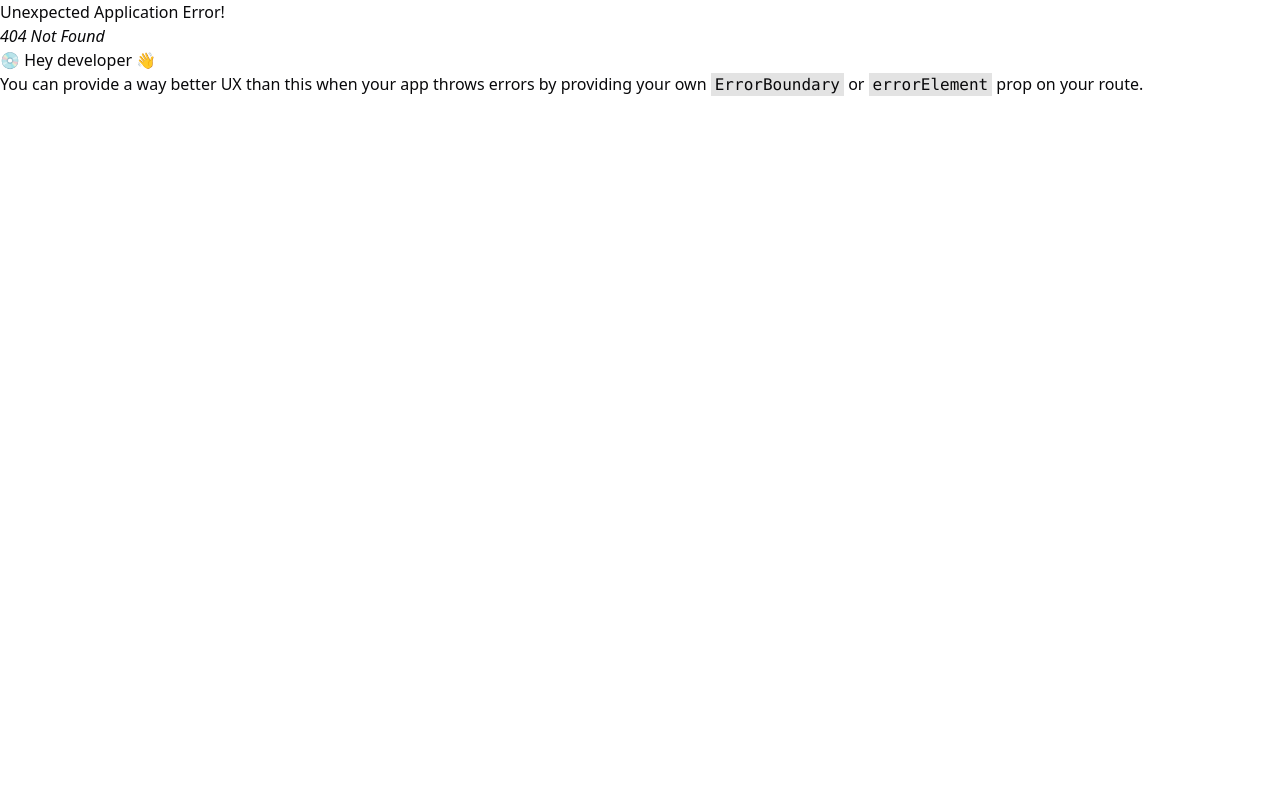
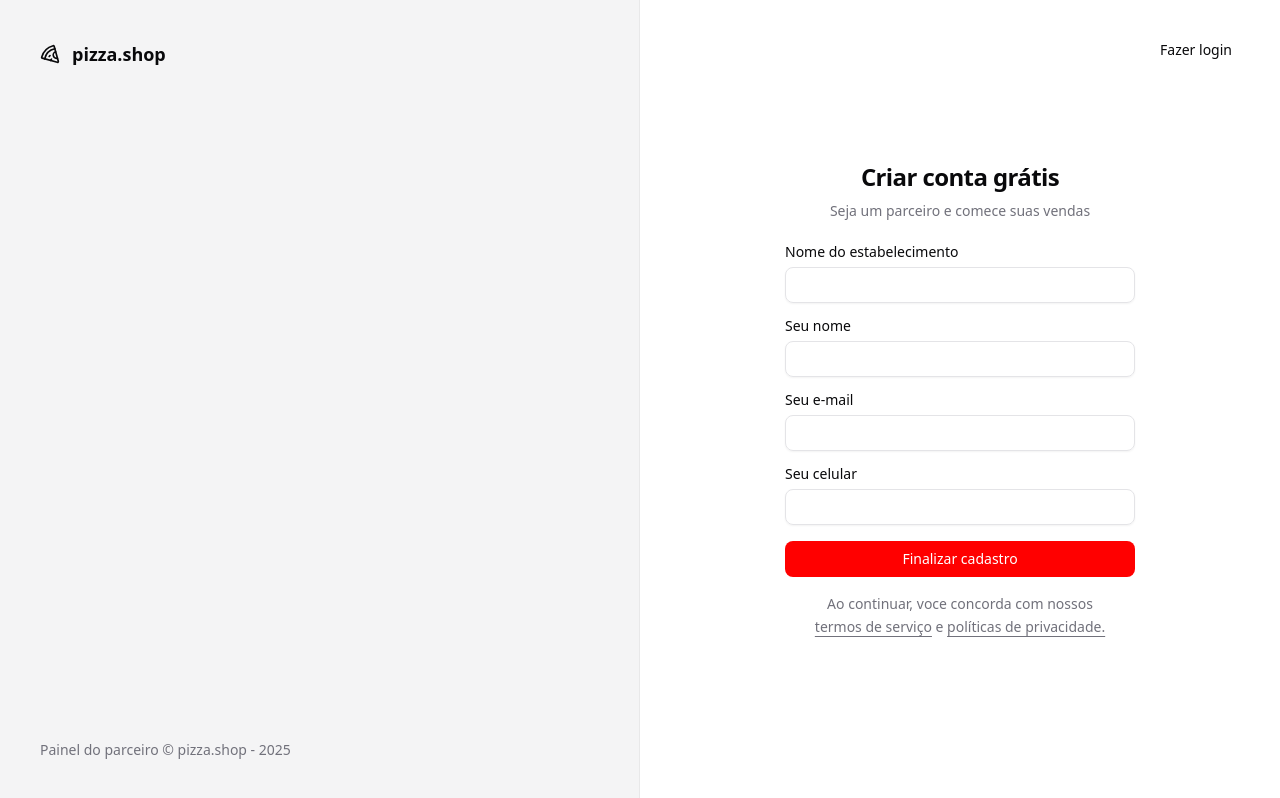
Before and after one commit to erildojs/pizzaShop, a React (Vite) app in the folder web/: page /sign-up in a window 1280 px wide. Before the commit this address had no page. Built offline with nearby package versions, Linux system fonts and the light colour scheme.

Commit message:
feat: initial styling dashboard page

```diff
--- a/web/src/App.tsx
+++ b/web/src/App.tsx
@@ -1,11 +1,13 @@
 import { RouterProvider } from "react-router/dom";
 import { router } from "./routes";
 import { Helmet, HelmetProvider } from "react-helmet-async";
+import { Toaster } from "sonner";
 
 export function App() {
   return (
    <HelmetProvider>
     <Helmet titleTemplate="%s | pizza.shop"/>
+    <Toaster richColors position="top-right"/>
     <RouterProvider router={router} />
    </HelmetProvider>
   )
--- /dev/null
+++ b/web/src/components/header.tsx
@@ -0,0 +1,25 @@
+import { Home, Pizza } from "lucide-react";
+import { Separator } from "./ui/separator";
+import { NavLink } from "./nav-link";
+
+export function Header() {
+  return (
+    <div className="border-b">
+      <div className="flex items-center h-16 gap-6 px-6">
+        <Pizza className="h-6 w-6" />
+        <Separator className="h-6" orientation="vertical" />
+
+        <nav className="items-center flex space-x-4 lg:space-x-6">
+          <NavLink to="/">
+            <Home className="h-4 w-4"/>
+            Início
+          </NavLink>
+          <NavLink to="/orders">
+            <Home className="h-4 w-4"/>
+            Pedidos
+          </NavLink>
+        </nav>
+      </div>
+    </div>
+  )
+}
--- /dev/null
+++ b/web/src/components/nav-link.tsx
@@ -0,0 +1,9 @@
+import { Link, type LinkProps } from "react-router";
+
+export type NavLinkProps = LinkProps
+
+export function NavLink(props: NavLinkProps) {
+  return (
+    <Link className="flex items-center gap-1.5 text-sm font-medium text-muted-foreground hover:text-foreground" {...props}/>
+  )
+}
--- /dev/null
+++ b/web/src/components/ui/separator.tsx
@@ -0,0 +1,26 @@
+import * as React from "react"
+import * as SeparatorPrimitive from "@radix-ui/react-separator"
+
+import { cn } from "@/lib/utils"
+
+function Separator({
+  className,
+  orientation = "horizontal",
+  decorative = true,
+  ...props
+}: React.ComponentProps<typeof SeparatorPrimitive.Root>) {
+  return (
+    <SeparatorPrimitive.Root
+      data-slot="separator"
+      decorative={decorative}
+      orientation={orientation}
+      className={cn(
+        "bg-border shrink-0 data-[orientation=horizontal]:h-px data-[orientation=horizontal]:w-full data-[orientation=vertical]:h-full data-[orientation=vertical]:w-px",
+        className
+      )}
+      {...props}
+    />
+  )
+}
+
+export { Separator }
--- a/web/src/pages/_layouts/app.tsx
+++ b/web/src/pages/_layouts/app.tsx
@@ -1,10 +1,11 @@
+import { Header } from "@/components/header";
 import { Outlet } from "react-router";
 
 export function AppLayout() {
   return (
-    <div>
-      <h1>App</h1>
-      <div>
+    <div className="flex min-h-screen flex-col antialiased">
+      <Header />
+      <div className="flex flex-1 flex-col gap-4 p-8 pt-6">
         <Outlet />
       </div>
     </div>
--- a/web/src/pages/_layouts/auth.tsx
+++ b/web/src/pages/_layouts/auth.tsx
@@ -3,7 +3,7 @@ import {Pizza} from "lucide-react"
 
 export function AuthLayout() {
   return (
-    <div className="grid min-h-screen grid-cols-2">
+    <div className="grid min-h-screen grid-cols-2 antialised">
       <div className="flex flex-col h-full justify-between border-r border-foreground/5 bg-muted p-10 text-muted-foreground">
         <div className="flex items-center gap-3 text-lg text-foreground">
           <Pizza className="h-5 w-5" />
@@ -14,7 +14,7 @@ export function AuthLayout() {
         </footer>
       </div>
 
-      <div className="flex flex-col items-center justify-center">
+      <div className="flex flex-col items-center justify-center relative">
         <Outlet />
       </div>
     </div>
--- a/web/src/pages/auth/sign-in.tsx
+++ b/web/src/pages/auth/sign-in.tsx
@@ -2,12 +2,30 @@ import { Button } from "@/components/ui/button"
 import { Input } from "@/components/ui/input"
 import { Label } from "@/components/ui/label"
 import { Helmet } from "react-helmet-async"
+import {useForm} from "react-hook-form"
+import { Link } from "react-router"
+import { toast } from "sonner"
+import {z} from "zod"
+
+const signInForm = z.object({
+  email: z.email()
+})
+
+type SignInForm = z.infer<typeof signInForm>
 
 export function SignIn() {
+  const {register, handleSubmit, formState: {isSubmitting}} = useForm<SignInForm>()
+
+  function handleSignIn(data: SignInForm) {
+    toast.success('enviamos um link de autenticaçao para o seu e-mail')
+  }
   return (
     <>
     <Helmet title="Login"/>
     <div className="p-8">
+      <Button variant="ghost" asChild className="absolute right-8 top-8">
+        <Link to="/sign-up">Novo estabelecimento</Link>
+      </Button>
       <div className="flex w-[350px] flex-col justify-center gap-6">
         <div className="flex flex-col gap-2 text-center">
           <h1 className="text-2xl font-semibold tracking-tight">
@@ -16,12 +34,12 @@ export function SignIn() {
           <p className="text-sm text-muted-foreground">Acompanhe suas vendas pelo painel do parceiro</p>
         </div>
 
-        <form action="" className="space-y-4">
+        <form onSubmit={handleSubmit(handleSignIn)} className="space-y-4">
           <div className="space-y-2">
             <Label htmlFor="email">Seu e-mail</Label>
-            <Input id="email" type="email"/>
+            <Input id="email" type="email" {...register('email')} />
           </div>
-          <Button type="submit" className="w-full text-white bg-[#ff0000] hover:bg-[rgb(255_0_0_/0.7)] transition-colors">Acessar painel</Button>
+          <Button type="submit" disabled={isSubmitting} className="w-full text-white bg-[#ff0000] hover:bg-[rgb(255_0_0_/0.7)] transition-colors">Acessar painel</Button>
         </form>
       </div>
     </div>
--- /dev/null
+++ b/web/src/pages/auth/sign-up.tsx
@@ -0,0 +1,80 @@
+import { Button } from "@/components/ui/button"
+import { Input } from "@/components/ui/input"
+import { Label } from "@/components/ui/label"
+import { Helmet } from "react-helmet-async"
+import {useForm} from "react-hook-form"
+import { Link, useNavigate } from "react-router"
+import { toast } from "sonner"
+import {z} from "zod"
+
+const signUpForm = z.object({
+  email: z.email(),
+  restaurantName: z.string(),
+  managerName: z.string(),
+  phone: z.string()
+})
+
+type SignUpForm = z.infer<typeof signUpForm>
+
+export function SignUp() {
+  const {register, handleSubmit, formState: {isSubmitting}} = useForm<SignUpForm>()
+  const navigate = useNavigate()
+
+  function handleSignIn(data: SignUpForm) {
+    try {
+
+      toast.success('Restaurante cadastrado com sucesso.', {
+        action: {
+          label: 'Login',
+          onClick: () => navigate('/sign-in')
+        }
+      })
+    } catch (error) {
+      toast.error('Erro ao cadastrar restaurante.')
+
+    }
+  }
+  return (
+    <>
+    <Helmet title="Cadastro"/>
+    <div className="p-8">
+    <Button variant="ghost" asChild className="absolute right-8 top-8">
+        <Link to="/sign-in">Fazer login</Link>
+      </Button>
+      <div className="flex w-[350px] flex-col justify-center gap-6">
+        <div className="flex flex-col gap-2 text-center">
+          <h1 className="text-2xl font-semibold tracking-tight">
+            Criar conta grátis
+          </h1>
+          <p className="text-sm text-muted-foreground">Seja um parceiro e comece suas vendas</p>
+        </div>
+
+        <form onSubmit={handleSubmit(handleSignIn)} className="space-y-4">
+          <div className="space-y-2">
+            <Label htmlFor="restaurantName">Nome do estabelecimento</Label>
+            <Input id="restaurantName" type="text" {...register('restaurantName')} />
+          </div>
+          <div className="space-y-2">
+            <Label htmlFor="managerName">Seu nome</Label>
+            <Input id="managerName" type="text" {...register('managerName')} />
+          </div>
+          <div className="space-y-2">
+            <Label htmlFor="email">Seu e-mail</Label>
+            <Input id="email" type="email" {...register('email')} />
+          </div>
+          <div className="space-y-2">
+            <Label htmlFor="phone">Seu celular</Label>
+            <Input id="phone" type="tel" {...register('phone')} />
+          </div>
+          <Button type="submit" disabled={isSubmitting} className="w-full text-white bg-[#ff0000] hover:bg-[rgb(255_0_0_/0.7)] transition-colors">Finalizar cadastro</Button>
+          <p className="px-6 text-center text-sm leading-relaxed text-muted-foreground">Ao continuar, voce concorda com nossos{' '}
+            <a href="" className="underline underline-offset-4">termos de serviço</a>{' '}
+            e{' '}
+            <a href="" className="underline underline-offset-4">políticas de privacidade.</a>
+          </p>
+        </form>
+      </div>
+    </div>
+    </>
+  )
+}
--- a/web/src/routes.tsx
+++ b/web/src/routes.tsx
@@ -3,6 +3,7 @@ import { Dashboard } from "./pages/app/dashboard";
 import { SignIn } from "./pages/auth/sign-in";
 import { AppLayout } from "./pages/_layouts/app";
 import { AuthLayout } from "./pages/_layouts/auth";
+import { SignUp } from "./pages/auth/sign-up";
 
 export const router = createBrowserRouter([
   {
@@ -15,4 +16,9 @@ export const router = createBrowserRouter([
     element: <AuthLayout />,
     children: [{path: '/sign-in', element: <SignIn />}]
   },
+  {
+    path: "/",
+    element: <AuthLayout />,
+    children: [{path: '/sign-up', element: <SignUp />}]
+  },
 ]);
```
Also changed, not shown: web/package.json (+6 -1 lines), 1 other file (tests, documents, lock files or other folders).
